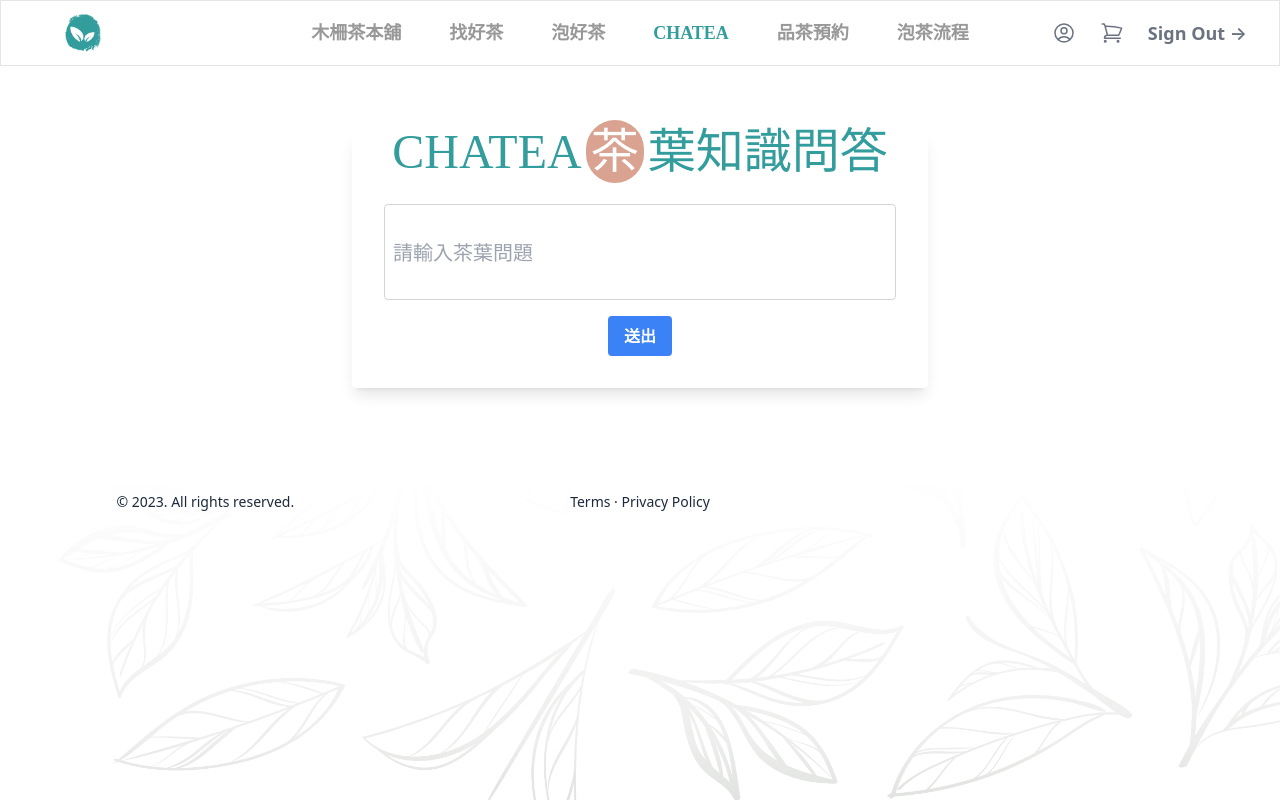
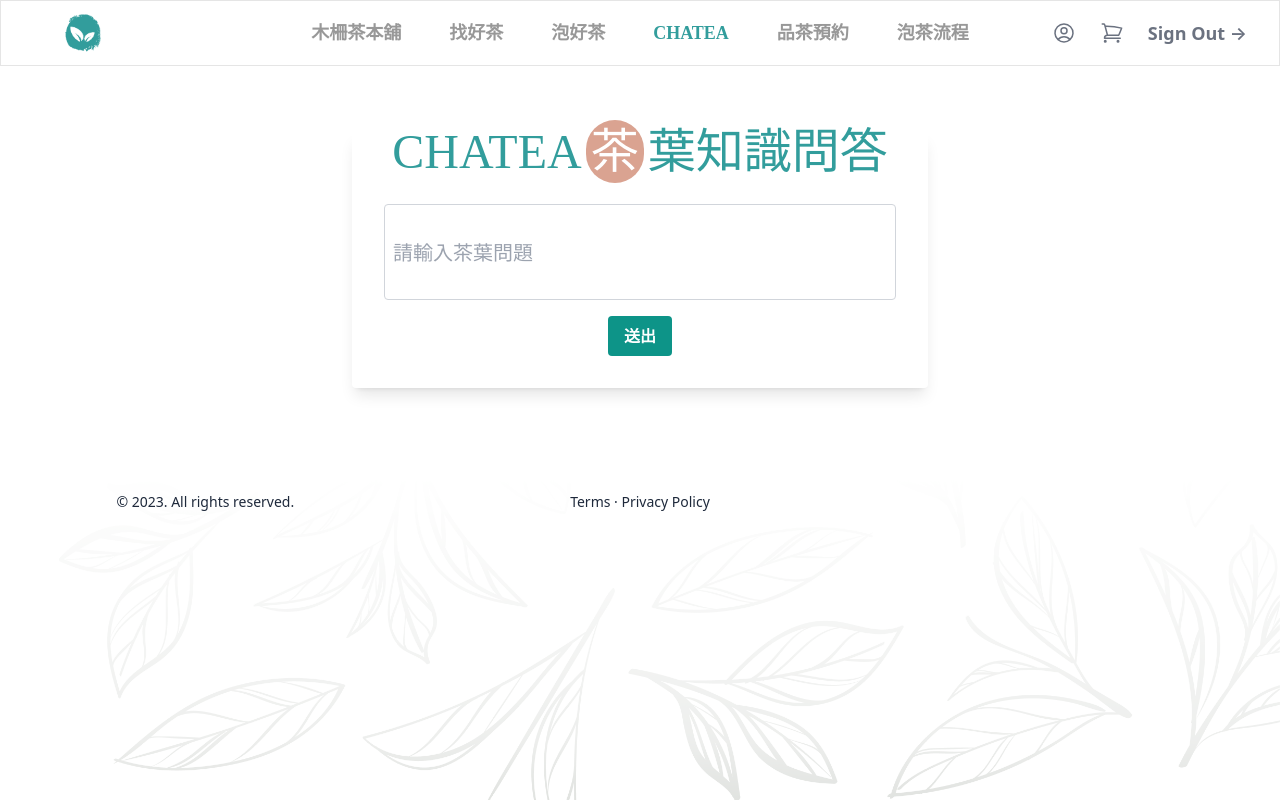
Before and after one commit to Mattis3858/graduation_with_next, a Next.js app: page /chatea in a window 1280 px wide. Built offline with nearby package versions, Linux system fonts and the light colour scheme; a web font is replaced by a local one.

Commit message:
更改按鈕顏色

```diff
--- a/app/chatea/ChaTea.js
+++ b/app/chatea/ChaTea.js
@@ -65,7 +65,7 @@ const ChaTea = () => {
         </div>
         <div className="text-center">
           <button
-            className="bg-blue-500 hover:bg-blue-600 text-white font-semibold py-2 px-4 rounded"
+            className="card-button bg-teal-600 hover:bg-teal-700 text-white font-semibold py-2 px-4 rounded"
             onClick={getAnswer}
             disabled={!isDataEntered || loading} // Disable the button when loading
           >
--- a/app/reservation/Teashop.js
+++ b/app/reservation/Teashop.js
@@ -27,7 +27,6 @@ const Teashop = ({ teaShopName, src, description, shopID }) => {
     email && window.alert('預約已提交');
     // 清除表單資料
     setEmail('');
-
     setOpen(false);
     const reservationData = {
       user_id: user.user_id,
```
